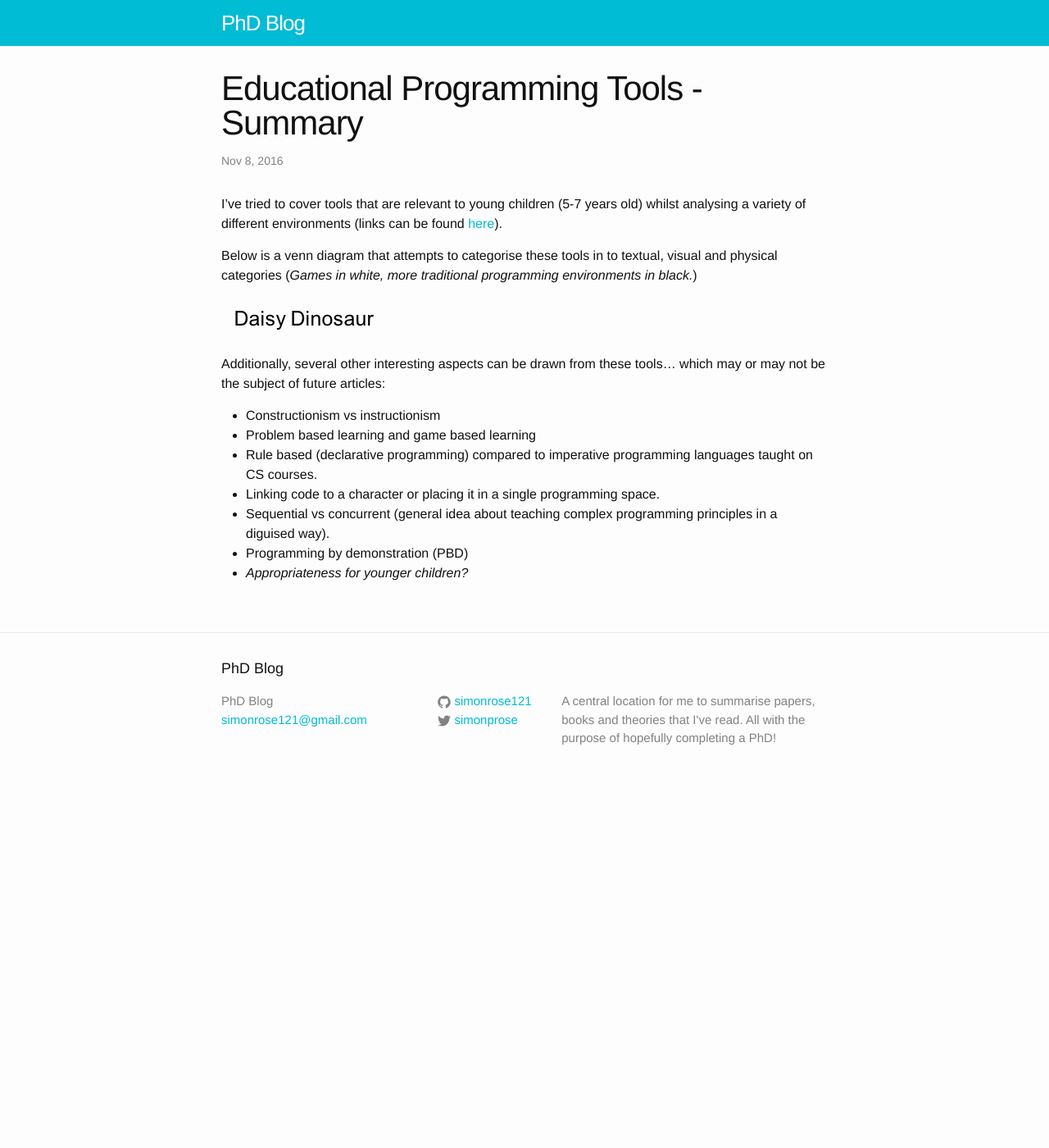
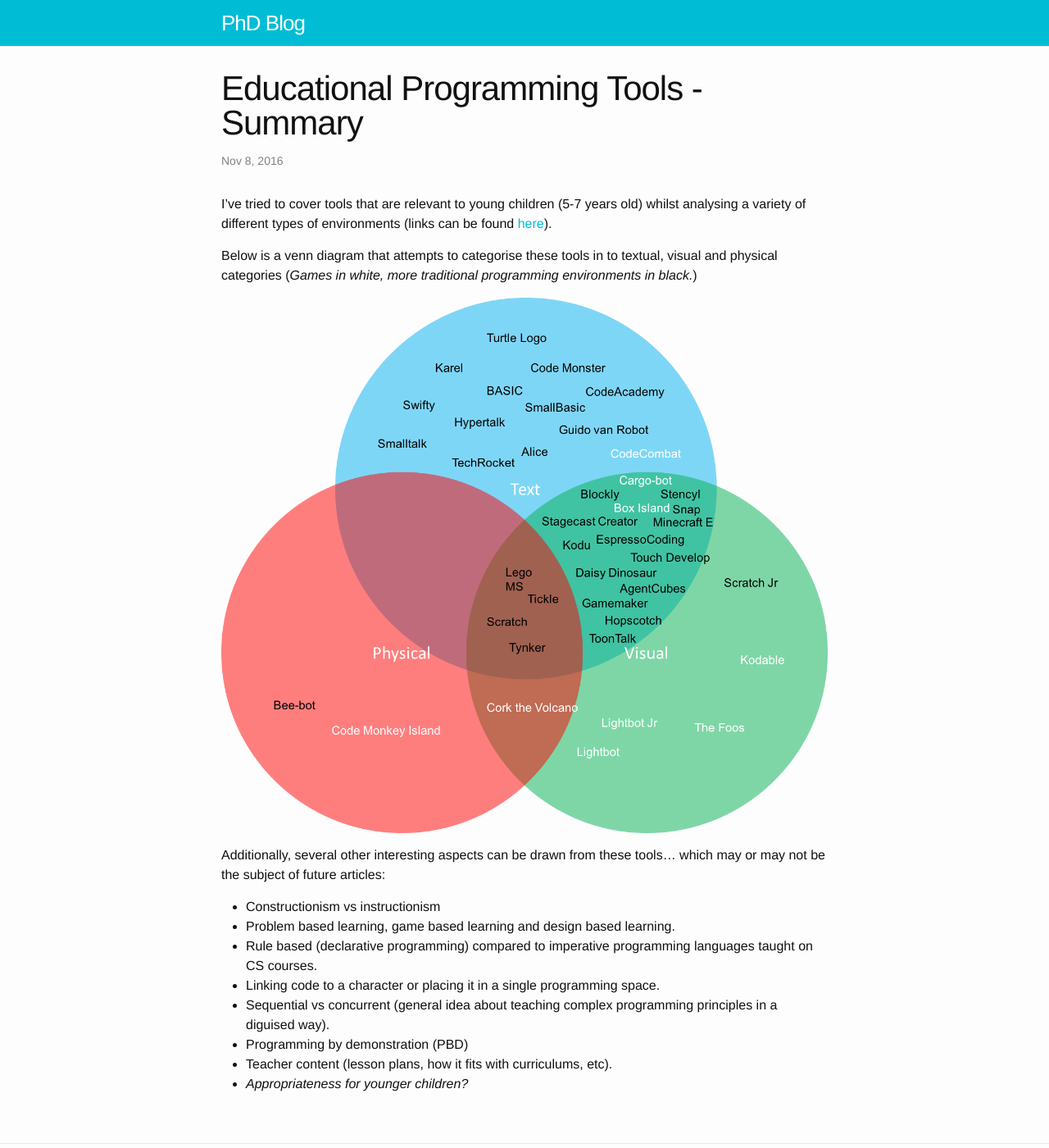
Before and after one commit to simonrose121/phd, a Jekyll site: the page built from _posts/2016-11-08-education-tools-summary.md, in a window 1280 px wide and 1400 px high. Shown: the whole window at 82% size. Built offline with Jekyll 4.4.1, drawn with Linux system fonts in a browser that asks for light colours.

Commit message:
More ideas

```diff
--- a/_posts/2016-11-08-education-tools-summary.md
+++ b/_posts/2016-11-08-education-tools-summary.md
@@ -5,7 +5,7 @@
 categories: programming
 ---
 
-I've tried to cover tools that are relevant to young children (5-7 years old) whilst analysing a variety of different environments (links can be found [here]({{ site.baseurl }}{% post_url 2016-10-31-programming-tools %})).
+I've tried to cover tools that are relevant to young children (5-7 years old) whilst analysing a variety of different types of environments (links can be found [here]({{ site.baseurl }}{% post_url 2016-10-31-programming-tools %})).
 
 Below is a venn diagram that attempts to categorise these tools in to textual, visual and physical categories (*Games in white, more traditional programming environments in black.*)
 
@@ -14,9 +14,10 @@
 Additionally, several other interesting aspects can be drawn from these tools... which may or may not be the subject of future articles:
 
 - Constructionism vs instructionism
-- Problem based learning and game based learning
+- Problem based learning, game based learning and design based learning.
 - Rule based (declarative programming) compared to imperative programming languages taught on CS courses.
 - Linking code to a character or placing it in a single programming space.
 - Sequential vs concurrent (general idea about teaching complex programming principles in a diguised way).
 - Programming by demonstration (PBD)
+- Teacher content (lesson plans, how it fits with curriculums, etc).
 - *Appropriateness for younger children?*
```
Also changed, not shown: assets/educationaltoolsdiagram.png.
